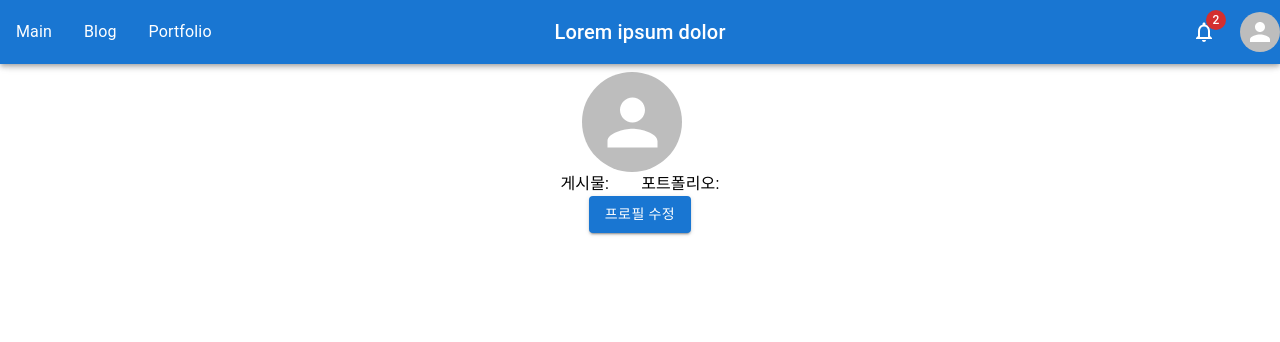
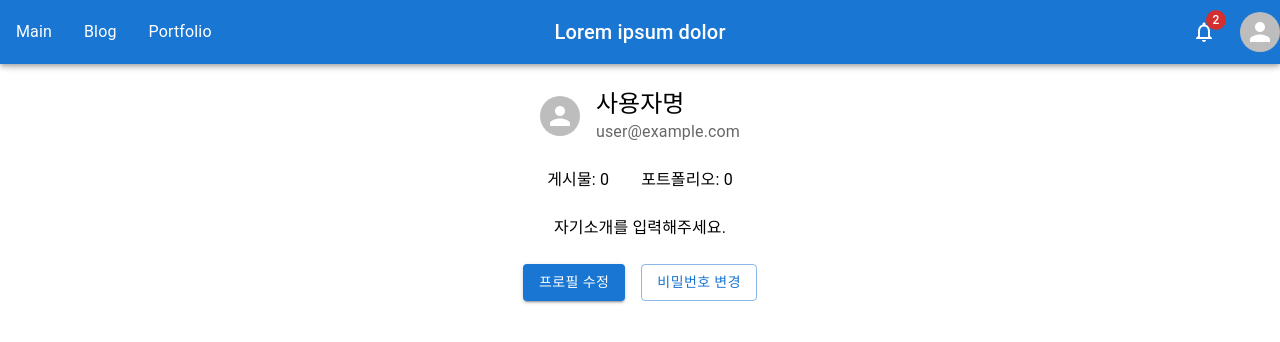
Before and after one commit to kyungbbabi/chan_firstProject, a React (Create React App) app in the folder frontend/: page /profile in a window 1280 px wide. Shown: the top 342 px of the page. Built offline with nearby package versions, Linux system fonts and the light colour scheme.

Commit message:
docs: profile javascript

```diff
--- a/frontend/src/component/Notifications.js
+++ b/frontend/src/component/Notifications.js
@@ -2,6 +2,8 @@ import { Avatar, Dialog, DialogContent, DialogTitle, List, ListItem, ListItemAva
 
 const Notifications = ({open, onClose}) => {
 
+  // 알람 클릭 시 해당 페이지로 이동
+  // 로그인시 해당 아이콘 생성
   const notifications = [
     {
       id: 1,
--- a/frontend/src/component/Pagination.js
+++ b/frontend/src/component/Pagination.js
@@ -1,5 +1,5 @@
+import React from "react";
 import { Pagination as MuiPagination, Box, Stack } from "@mui/material";
-import React from "react";
 
 const Pagination = ({ currentPage, totalPage, onPageChange, color = 'primary', size = 'medium'}) => {
   const handleChange = (event, value) => {
--- a/frontend/src/component/ScrollTop.js
+++ b/frontend/src/component/ScrollTop.js
@@ -5,6 +5,7 @@ import KeyboardArrowUpIcon from "@mui/icons-material/KeyboardArrowUp"
 const ScrollTop = (props) => {
 
   // 다시 해보기!
+  // 페이지 스크롤이 내려갔을 경우에만 생성
   const [show, setShow] = useState(false);
   const [scroll, setScroll] = useState(0);
 
--- a/frontend/src/pages/Blog.js
+++ b/frontend/src/pages/Blog.js
@@ -58,7 +58,7 @@ export default function Blog(){
   ];
 
   return(
-    <Box sx={{ marginTop:"5em", marginLeft:"3em", marginRight:"3em" }}>
+    <Box sx={{ mt:"5em", ml:"3em", mr:"3em" }}>
       <Box sx={{ margin: "0 auto" }}>
         <Grid container spacing={3}>
           {blogPosts.map((post) => (
--- a/frontend/src/pages/BlogDetail.js
+++ b/frontend/src/pages/BlogDetail.js
@@ -4,8 +4,8 @@ import { Grid, Typography, Divider, Box } from "@mui/material";
 export default function BlogDetail() {
 
   return (
-    <Box sx={{padding: "3em"}}>
-      <Grid container direction="column" alignItems="center" sx={{maxWidth: "50%", margin: "auto"}}>
+    <Box sx={{p: "3em"}}>
+      <Grid container direction="column" alignItems="center" sx={{maxWidth: "50%", m: "auto"}}>
         <Grid item xs={12} sx={{mb: 3}}>
           <Typography variant="h4" textAlign="center" sx={{fontFamily: "Roboto", fontWeight: 600}}>
             Lorem ipsum dolor
--- a/frontend/src/pages/Dashboard.js
+++ b/frontend/src/pages/Dashboard.js
@@ -62,7 +62,7 @@ export default function Dashboard(){
   }, []);
 
   return (
-    <Box sx={{padding: "5em 2em"}}>
+    <Box sx={{ p: "5em 2em" }}>
       <Grid container justifyContent="center">
         <Grid item xs={12} md={8}>
           <Tabs value={tabValue} onChange={handleTabChange}  sx={{ mb: 3 }}>
--- a/frontend/src/pages/Home.js
+++ b/frontend/src/pages/Home.js
@@ -9,7 +9,7 @@ export default function Home() {
 
  return (
    <Box
-     sx={{ minHeight: '100vh', width: '100%', margin: 0, padding: 0, overflow: 'hidden', position: 'relative' }}>
+     sx={{ minHeight: '100vh', width: '100%', m: 0, p: 0, overflow: 'hidden', position: 'relative' }}>
      <Container maxWidth="lg" sx={{ height: '100vh', display: 'flex', flexDirection: 'column', justifyContent: 'center', alignItems: 'center', position: 'relative' }}>
        <Box sx={{ textAlign: 'center', mb: 8 }}>
          <motion.div initial={{ opacity: 0, y: 20 }} animate={{ opacity: 1, y: 0 }} transition={{ delay: 0.2 }} >
--- a/frontend/src/pages/Main.js
+++ b/frontend/src/pages/Main.js
@@ -1,5 +1,5 @@
+import React, { useState } from "react";
 import { Box, Card, CardContent, CardMedia, Grid, Tab, Tabs, Typography } from "@mui/material";
-import React, { useState } from "react";
 import { useNavigate } from "react-router-dom";
 
 export default function Main() {
--- a/frontend/src/pages/Portfolio.js
+++ b/frontend/src/pages/Portfolio.js
@@ -50,8 +50,8 @@ export default function Portfolio(){
   ];
 
  return(
-  <Box sx={{ marginTop:"5em", marginLeft:"3em", marginRight:"3em" }}>
-    <Box sx={{ margin: "0 auto" }}>
+  <Box sx={{ mt:"5em", ml:"3em", mr:"3em" }}>
+    <Box sx={{ m: "0 auto" }}>
       <Grid container spacing={3}>
         {projects.map((project) => (
           <Grid item xs={12} sm={6} md={4} lg={3} key={project.id}>
--- a/frontend/src/pages/Profile.js
+++ b/frontend/src/pages/Profile.js
@@ -1,43 +1,117 @@
-import React, { useEffect, useState } from "react";
-import { Avatar, Box, Button, Grid, Typography } from "@mui/material";
+import React, { useState } from "react";
+import { Avatar, Box, Button, Grid, Typography, TextField,Dialog, DialogTitle, DialogContent, DialogActions, IconButton } from "@mui/material";
 
 export default function Profile() {
 
-  const [profile, setProfile] = useState({username:'', email:'', profileImageUrl:'', postCount:'', portfolioCount:''});
+  const [profile, setProfile] = useState({ username: '사용자명', email: 'user@example.com', profileImageUrl: '', postCount: 0, portfolioCount: 0, bio: '' });
   const [isEditing, setIsEditing] = useState(false);
+  const [openPasswordDialog, setOpenPasswordDialog] = useState(false);
+  const [passwordForm, setPasswordForm] = useState({ currentPassword: '', newPassword: '', confirmPassword: '' });
 
-  useEffect(() => {
-    setProfile({})
-  }, [])
+  // 임시 프로필 이미지 변경 처리
+  const handleImageChange = (event) => {
+    const file = event.target.files[0];
+    if (file) {
+      const reader = new FileReader();
+      reader.onloadend = () => {
+        setProfile(prev => ({
+          ...prev,
+          profileImageUrl: reader.result
+        }));
+      };
+      reader.readAsDataURL(file);
+    }
+  };
+
+  // 프로필 정보 수정 처리
+  const handleProfileUpdate = () => {
+    // API 연동 후 구현
+    setIsEditing(false);
+  };
+
+  // 비밀번호 변경 처리
+  const handlePasswordChange = () => {
+    // 비밀번호 유효성 검사
+    if (passwordForm.newPassword !== passwordForm.confirmPassword) {
+      alert('새 비밀번호가 일치하지 않습니다.');
+      return;
+    }
+    // API 연동 후 구현
+    setOpenPasswordDialog(false);
+    setPasswordForm({ currentPassword: '', newPassword: '', confirmPassword: '' });
+  };
 
   return (
     <Box>
-      <Box sx={{display: "flex", flexDirection: "column", alignItems: "center", justifyContent: "center", padding: "4em"}}>
-        <Grid sx={{display: "flex", alignItems: 'center', gap: 2}}>
-        <Avatar sx={{ width: 100, height: 100 }} src={profile.profileImageUrl} />
+      <Box sx={{display: "flex", flexDirection: "column", alignItems: "center", justifyContent: "center", padding: "5em"}}>
+        <Grid sx={{display: "flex", alignItems: 'center', gap: 2, position: 'relative'}}>
+          <Box sx={{ position: 'relative' }}>
+            <Avatar src={profile.profileImageUrl} />
+            {isEditing && (
+              <IconButton sx={{ position: 'absolute', backgroundColor: 'white' }} size="small" component="label" onClick={handleImageChange} >
+              </IconButton>
+            )}
+          </Box>
           <Box>
-            <Typography variant="h5">{profile.username}</Typography>
+            {isEditing ? (
+              <TextField value={profile.username} onChange={(e) => setProfile({...profile, username: e.target.value})} variant="standard" sx={{ mb: 1 }} />
+            ) : (
+              <Typography variant="h5">{profile.username}</Typography>
+            )}
             <Typography variant="body1" color="textSecondary">
               {profile.email}
             </Typography>
           </Box>
         </Grid>
-        {/* Stats */}
-        <Grid item xs={12}>
+        <Grid item xs={12} sx={{ mt: 3 }}>
           <Box sx={{ display: 'flex', gap: 4 }}>
             <Typography> 게시물: {profile.postCount} </Typography>
             <Typography> 포트폴리오: {profile.portfolioCount} </Typography>
           </Box>
         </Grid>
-        {/* Bio Section */}
-        {/* Action Buttons */}
-        <Grid item xs={12}>
-          <Button  variant="contained"  onClick={() => setIsEditing(!isEditing)}>
-            {isEditing ? '저장' : '프로필 수정'}
-          </Button>
+        <Grid item xs={12} sx={{ mt: 3, width: '100%', display: 'flex', justifyContent: 'center' }}>
+          {isEditing ? (
+            <TextField fullWidth multiline rows={3} label="자기소개" value={profile.bio} onChange={(e) => setProfile({...profile, bio: e.target.value})} />
+          ) : (
+            <Typography>
+              {profile.bio || '자기소개를 입력해주세요.'}
+            </Typography>
+          )}
+        </Grid>
+        <Grid item xs={12} sx={{ mt: 3 }}>
+          <Box sx={{ display: 'flex', gap: 2 }}>
+            <Button variant="contained" onClick={() => setIsEditing(!isEditing)}>
+              {isEditing ? '저장' : '프로필 수정'}
+            </Button>
+            {!isEditing && (
+              <Button variant="outlined" onClick={() => setOpenPasswordDialog(true)}>
+                비밀번호 변경
+              </Button>
+            )}
+          </Box>
         </Grid>
       </Box>
+
+      <Dialog open={openPasswordDialog} onClose={() => setOpenPasswordDialog(false)} maxWidth="sm" fullWidth>
+        <DialogTitle>비밀번호 변경</DialogTitle>
+        <DialogContent>
+          <Box sx={{ display: 'flex', flexDirection: 'column', gap: 2, width: '100%', pt: 1 }}>
+            <TextField type="password" label="현재 비밀번호" value={passwordForm.currentPassword}
+              onChange={(e) => setPasswordForm({...passwordForm, currentPassword: e.target.value})}
+            />
+            <TextField type="password" label="새 비밀번호" value={passwordForm.newPassword}
+              onChange={(e) => setPasswordForm({...passwordForm, newPassword: e.target.value})}
+            />
+            <TextField type="password" label="새 비밀번호 확인" value={passwordForm.confirmPassword}
+              onChange={(e) => setPasswordForm({...passwordForm, confirmPassword: e.target.value})}
+            />
+          </Box>
+        </DialogContent>
+        <DialogActions sx={{ px: 3, pb: 2 }}>
+          <Button onClick={() => setOpenPasswordDialog(false)}>취소</Button>
+          <Button onClick={handlePasswordChange} variant="contained">변경</Button>
+        </DialogActions>
+      </Dialog>
     </Box>
   );
-
-};
+}
```
